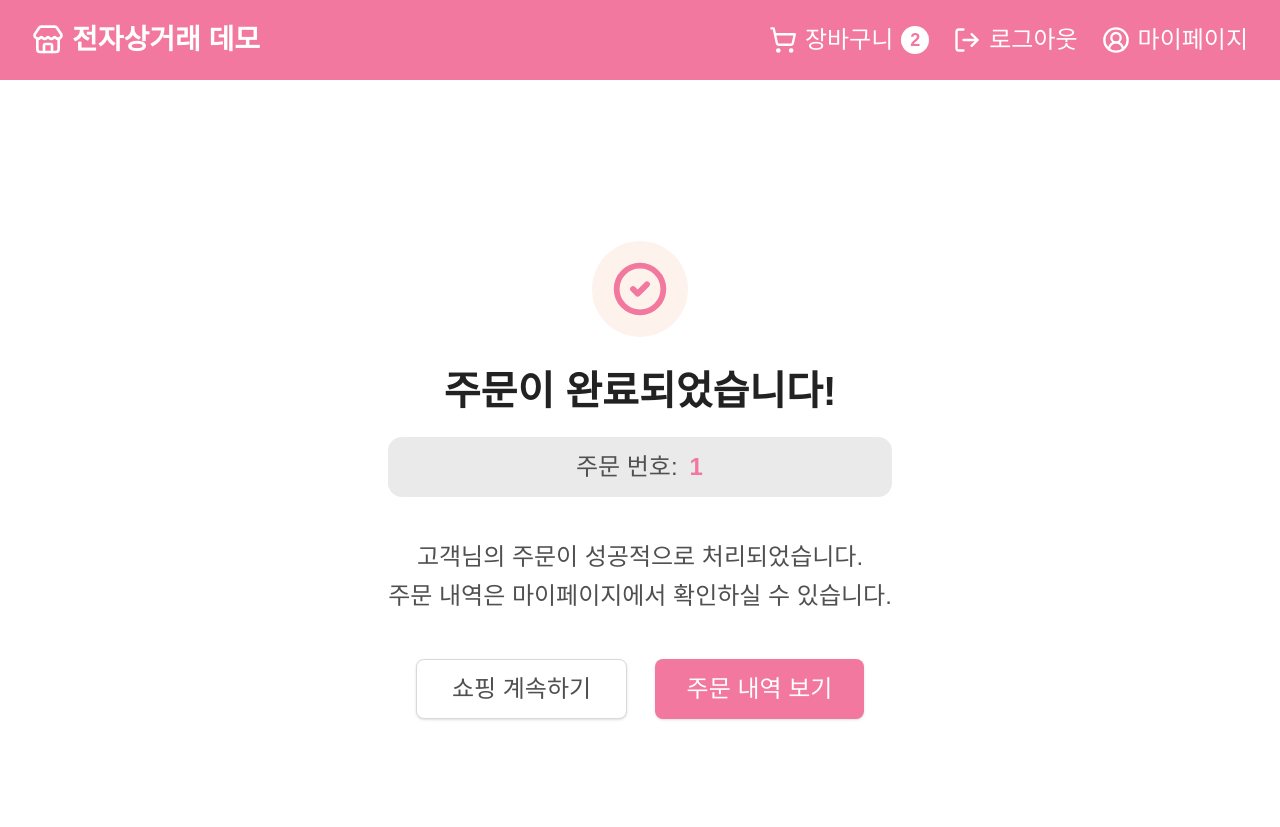
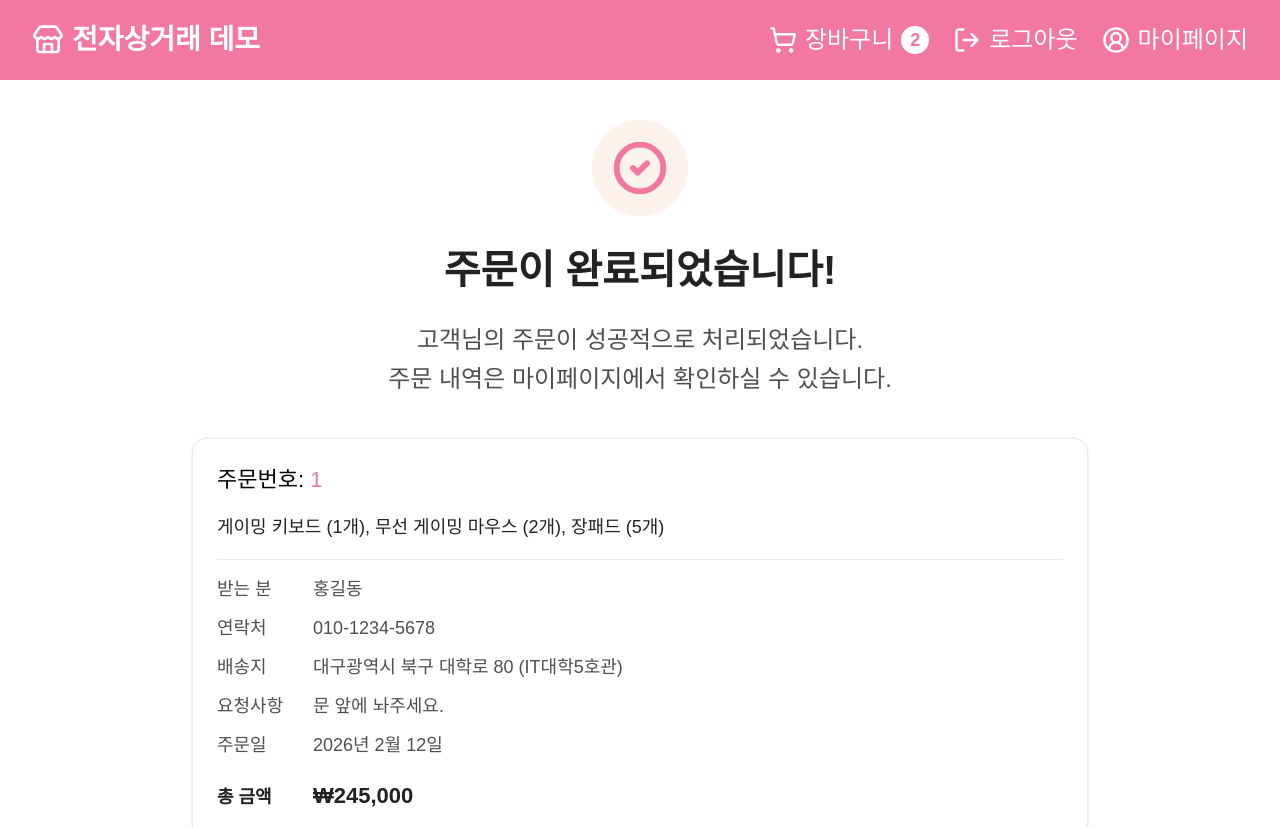
Before and after one commit to GDG-on-Campus-KNU/winter-sprint-5.5st-team1-fe, a React (Vite) app: page /order/complete/1 in a window 1280 px wide. Shown: the top 827 px of the page. Built offline with nearby package versions, Linux system fonts and the light colour scheme.

Commit message:
feat: 결제 완료 페이지 추가

```diff
--- a/src/pages/order/OrderCompletePage.tsx
+++ b/src/pages/order/OrderCompletePage.tsx
@@ -3,12 +3,12 @@ import * as React from "react";
 import { useNavigate, useParams } from "react-router-dom";
 import { CheckCircle2, Loader2 } from "lucide-react";
 import { Button } from "@/components/ui/button";
+import { OrderCompleteListCard, OrderCompleteData } from "@/components/cards/orderCompleteListCard";
 
 export default function OrderCompletePage() {
     const navigate = useNavigate();
-    // URL에서 orderId 가져오기
     const { orderId } = useParams<{ orderId: string }>();
-    const [orderData, setOrderData] = React.useState<{ orderNumber: string } | null>(null);
+    const [orderData, setOrderData] = React.useState<OrderCompleteData | null>(null);
     const [isLoading, setIsLoading] = React.useState(true);
     const [isError, setIsError] = React.useState(false);
 
@@ -20,18 +20,34 @@ export default function OrderCompletePage() {
             return;
         }
 
-        // 서버에 요청을 보내기
+        // 서버 요청 보내기
         const fetchOrderData = async () => {
             try {
                 setIsLoading(true);
 
-                // 실제 API 요청 (예시)
+                // 실제 API 요청 예시
                 // const response = await axios.get(`https://api.my-commerce.com/orders/${orderId}`);
                 // setOrderData(response.data);
 
-                // API가 없으므로 로딩 스피너 테스트를 위한 가짜 지연 시간
+                // 로딩 스피너 테스트용 1초 지연
                 await new Promise((resolve) => setTimeout(resolve, 1000));
-                const data = { orderNumber: orderId };
+
+                // 테스트용 데이터
+                const data: OrderCompleteData = {
+                    orderNumber: orderId,
+                    status: "결제완료",
+                    orderDate: "2026년 2월 12일",
+                    address: "대구광역시 북구 대학로 80 (IT대학5호관)",
+                    recipient: "홍길동",
+                    phone: "010-1234-5678",
+                    deliveryMessage: "문 앞에 놔주세요.",
+                    items: [
+                        { name: "게이밍 키보드", quantity: 1 },
+                        { name: "무선 게이밍 마우스", quantity: 2 },
+                        { name: "장패드", quantity: 5 }
+                    ],
+                    totalPrice: 245000
+                };
                 setOrderData(data);
 
             } catch (error) {
@@ -45,7 +61,6 @@ export default function OrderCompletePage() {
         fetchOrderData();
     }, [orderId, navigate]);
 
-    // 로딩 중일 때 보여줄 화면
     if (isLoading) {
         return (
             <div className="flex min-h-screen items-center justify-center bg-background">
@@ -54,7 +69,6 @@ export default function OrderCompletePage() {
         );
     }
 
-    // 에러 발생 시 보여줄 화면
     if (isError || !orderData) {
         return (
             <div className="flex min-h-screen flex-col items-center justify-center bg-background px-4">
@@ -64,7 +78,6 @@ export default function OrderCompletePage() {
         );
     }
 
-    // 성공 화면
     return (
         <div className="flex min-h-screen flex-col items-center justify-center bg-background px-4 py-10">
 
@@ -77,19 +90,18 @@ export default function OrderCompletePage() {
                     주문이 완료되었습니다!
                 </h1>
 
-                <div className="mb-6 rounded-xl bg-gray-100 px-6 py-3">
-                    <span className="mr-3 text-[20px] text-gray-400 sm:text-[22px] md:text-[24px]">주문 번호:</span>
-                    <span className="text-[20px] font-bold tracking-wider text-pink-500 sm:text-[22px] md:text-[24px]">{orderData.orderNumber}</span>
-                </div>
-
-                <p className="mt-10 mb-1 text-[20px] text-gray-400 leading-relaxed sm:text-[22px] md:text-[24px]">
+                <p className="mt-5 text-[20px] text-gray-400 leading-relaxed sm:text-[22px] md:text-[24px]">
                     고객님의 주문이 성공적으로 처리되었습니다.
                     <br />
                     주문 내역은 마이페이지에서 확인하실 수 있습니다.
                 </p>
             </div>
 
-            <div className="flex w-full max-w-md flex-col gap-7 sm:flex-row">
+            <div className="flex w-full justify-center mb-10">
+                <OrderCompleteListCard order={orderData} />
+            </div>
+
+            <div className="flex w-full max-w-md flex-col gap-5 sm:flex-row">
                 <Button
                     type="button"
                     variant="outline"
```
